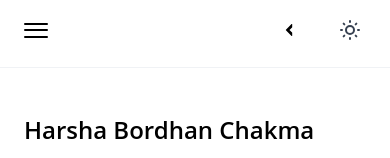
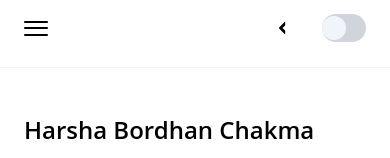
Before and after one commit to HarshaBordhan/harshabordhan, a Next.js app: page / in a window 390 px wide. Shown: the top 158 px of the page. Built offline with nearby package versions, Linux system fonts and the light colour scheme.

Commit message:
FixedMount

```diff
--- a/components/Layout/Header.js
+++ b/components/Layout/Header.js
@@ -146,7 +146,8 @@ export default function Header({ color, colorTheme }) {
               </li>
             </ul>
           </label>
-          <div className="rightside w-1/6 flex justify-between items-center mr-10 md:w-1/5 sm:w-1/4">
+          <div className="rightside w-1/6 flex justify-between items-center mr-10">
+            {/* md:w-1/5 sm:w-1/4 */}
             <div className="colorsbar">
               <span
                 className="cursor"
@@ -260,11 +261,11 @@ export default function Header({ color, colorTheme }) {
                 )}
               </div>
             </div>
-            <button
+            {/* <button
               className="w-8 h-8 p-1 rounded-md hover:ring-2 hover:ring-gray-300 transition-all"
               onClick={() => setTheme(theme === 'light' ? 'dark' : 'light')}
-            >
-              {theme === 'light' ? (
+            > */}
+            {/* {theme === 'light' ? (
                 <svg
                   xmlns="http://www.w3.org/2000/svg"
                   className="h-5 w-5 m-auto"
@@ -279,7 +280,7 @@ export default function Header({ color, colorTheme }) {
                     d="M20.354 15.354A9 9 0 018.646 3.646 9.003 9.003 0 0012 21a9.003 9.003 0 008.354-5.646z"
                   />
                 </svg>
-              ) : (
+              ) : theme === 'dark' ? (
                 <svg
                   xmlns="http://www.w3.org/2000/svg"
                   className="h-6 w-6"
@@ -294,11 +295,44 @@ export default function Header({ color, colorTheme }) {
                     d="M12 3v1m0 16v1m9-9h-1M4 12H3m15.364 6.364l-.707-.707M6.343 6.343l-.707-.707m12.728 0l-.707.707M6.343 17.657l-.707.707M16 12a4 4 0 11-8 0 4 4 0 018 0z"
                   />
                 </svg>
-              )}
-            </button>
-            {/* <label
+              ) : (
+                ''
+              )} */}
+            {/* {theme === 'dark' ? (
+                <svg
+                  xmlns="http://www.w3.org/2000/svg"
+                  className="h-6 w-6"
+                  fill="none"
+                  viewBox="0 0 24 24"
+                  stroke="currentColor"
+                  strokeWidth={2}
+                >
+                  <path
+                    strokeLinecap="round"
+                    strokeLinejoin="round"
+                    d="M12 3v1m0 16v1m9-9h-1M4 12H3m15.364 6.364l-.707-.707M6.343 6.343l-.707-.707m12.728 0l-.707.707M6.343 17.657l-.707.707M16 12a4 4 0 11-8 0 4 4 0 018 0z"
+                  />
+                </svg>
+              ) : (
+                <svg
+                  xmlns="http://www.w3.org/2000/svg"
+                  className="h-5 w-5 m-auto"
+                  fill="none"
+                  viewBox="0 0 24 24"
+                  stroke="currentColor"
+                  strokeWidth={2}
+                >
+                  <path
+                    strokeLinecap="round"
+                    strokeLinejoin="round"
+                    d="M20.354 15.354A9 9 0 018.646 3.646 9.003 9.003 0 0012 21a9.003 9.003 0 008.354-5.646z"
+                  />
+                </svg>
+              )} */}
+            {/* </button> */}
+            <label
               htmlFor="check"
-              className="bg-gray-300 relative w-11 h-7 rounded-full cursor"
+              className="bg-gray-300 relative w-11 h-7 rounded-full cursor inline-block"
             >
               <input
                 type="checkbox"
@@ -306,8 +340,8 @@ export default function Header({ color, colorTheme }) {
                 className="sr-only peer"
                 onClick={() => setTheme(theme === 'light' ? 'dark' : 'light')}
               />
-              <span className="w-6 h-6 absolute rounded-full bg-slate-100 left-0.5 top-0.5 peer-checked:left-5 duration-300 ease-in-out"></span>
-            </label> */}
+              <span className="w-6 h-6 absolute rounded-full bg-slate-100 left-0 top-0.5 peer-checked:left-5 duration-300 ease-in-out"></span>
+            </label>
           </div>
         </div>
       </nav>
--- a/styles/globals.css
+++ b/styles/globals.css
@@ -219,6 +219,10 @@ a {
     .pageContainer {
       width: 85%;
     }
+
+    .rightside {
+      width: 27%;
+    } /* never exist before */
   }
 
   @media only screen and (max-width: 640px) {
```
